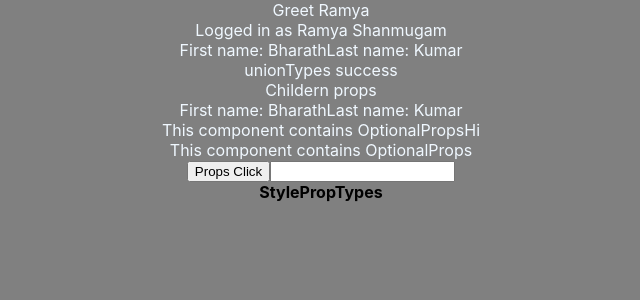
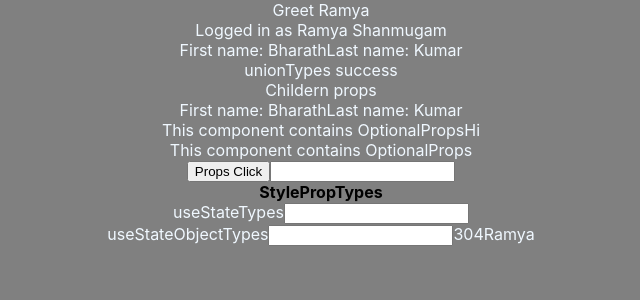
Before and after one commit to Bharath-Kumar-S/ts_react, a React (Create React App) app: page / in a window 1280 px wide. Shown: the top 300 px of the page, without its empty margins (319-959 px from the left). Built offline with nearby package versions, Linux system fonts and the light colour scheme.

Commit message:
tsx useState events

```diff
--- a/src/App.tsx
+++ b/src/App.tsx
@@ -8,6 +8,7 @@ import StylePropTypes from "./components/StylePropTypes";
 import Types from "./components/Types";
 import UnionTypes from "./components/UnionTypes";
 import User from "./components/User";
+import UseStateTypes from "./components/UseStateTypes";
 
 const users = [
   {
@@ -34,6 +35,7 @@ function App() {
         console.log(event)
       }}/>
       <StylePropTypes style={{ display: "block", color: "black", fontWeight: "bold" }}/>
+     <UseStateTypes />
     </div>
   );
 }
--- /dev/null
+++ b/src/components/UseStateTypes.tsx
@@ -0,0 +1,45 @@
+import React, { useState } from "react";
+
+const UseStateObjectTypes = () => {
+    type UserType = {
+        name: string;
+        id: number;
+        topper: boolean;
+    };
+
+    const [user, setUser] = useState<UserType>({
+        name: "Ramya",
+        id: 304,
+        topper: true,
+    });
+
+    return <>useStateObjectTypes
+        <input onChange={(event: React.ChangeEvent<HTMLInputElement>) => {
+            setUser((prev) => { return { name: event.target.value, id: prev?.id, topper: prev?.topper } }
+            )
+        }} />
+
+        {user?.id}{user?.name}{user?.topper}
+    </>;
+};
+
+const UseStateTypes = () => {
+    type inputMsg = string;
+
+    const [msg, setMsg] = useState<null | inputMsg | undefined>(null);
+
+    const handleButtonClick = (event: React.ChangeEvent<HTMLInputElement>) => {
+        setMsg(event.target.value);
+    };
+
+    return (
+        <>
+            useStateTypes
+            <input onChange={(event) => handleButtonClick(event)} />
+            <section>{msg}</section>
+            <UseStateObjectTypes />
+        </>
+    );
+};
+
+export default UseStateTypes;
```
